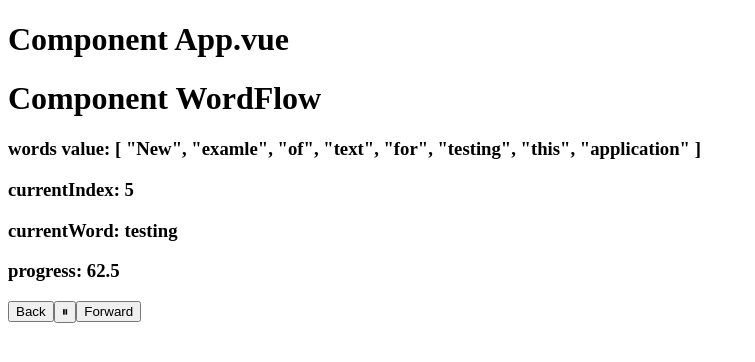
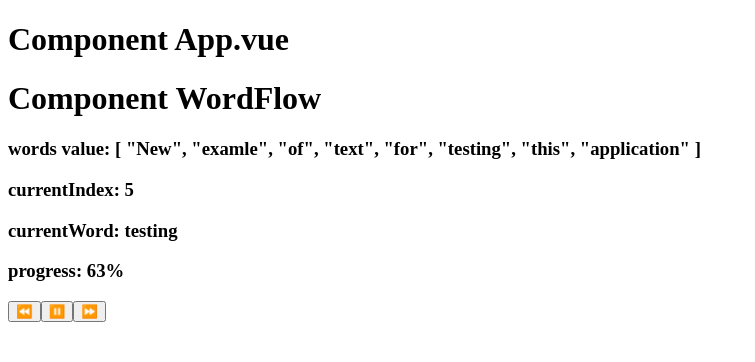
Before and after one commit to Dmitriy-Mur/WordFlow, a Vue app: page / in a window 1280 px wide. Shown: the top 362 px of the page, without its empty margins (0-755 px from the left). Built offline with nearby package versions, Linux system fonts and the light colour scheme.

Commit message:
fix buttons forward and back and fix bug in setCurrentWord function

```diff
--- a/src/components/ReadSpeedController.vue
+++ b/src/components/ReadSpeedController.vue
@@ -1,10 +1,10 @@
 <template>
   <div>
-    <button @click="store.toggleBack()">Back</button>
+    <button @click="store.toggleBack()">⏪</button>
     <button @click="store.togglePause()">
-      {{ store.playback.isPaused ? '▶️' : '⏸' }}
+      {{ store.playback.isPaused ? '▶️' : '⏸️' }}
     </button>
-    <button>Forward</button>
+    <button @click="store.toggleForward()">⏩</button>
   </div>
 </template>
 
--- a/src/components/WordFlow.vue
+++ b/src/components/WordFlow.vue
@@ -3,7 +3,7 @@
   <h3>words value: {{ store.content.words }}</h3>
   <h3>currentIndex: {{ store.playback.currentWordIndex }}</h3>
   <h3>currentWord: {{ store.currentWord }}</h3>
-  <h3>progress: {{ store.progress }}</h3>
+  <h3>progress: {{ store.progress }}%</h3>
 </template>
 
 <script setup lang="ts">
--- a/src/stores/reading.ts
+++ b/src/stores/reading.ts
@@ -21,7 +21,8 @@ export const useReadingStore = defineStore('reading', {
 
   getters: {
     currentWord: (state) => state.content.words[state.playback.currentWordIndex],
-    progress: (state) => (state.playback.currentWordIndex / state.content.words.length) * 100,
+    progress: (state) =>
+      Math.round((state.playback.currentWordIndex / state.content.words.length) * 100),
   },
 
   actions: {
@@ -53,15 +54,17 @@ export const useReadingStore = defineStore('reading', {
       }
     },
     setCurrentWord() {
-      if (this.content.currentWordIndex === 0) {
-        return
-      }
       this.playback.currentWordIndex =
         (this.playback.currentWordIndex + 1) % this.content.words.length
     },
     toggleBack() {
-      if (this.playback.currentIndex > 0) {
-        this.playback.currentIndex--
+      if (this.playback.currentWordIndex > 0) {
+        this.playback.currentWordIndex--
+      }
+    },
+    toggleForward() {
+      if (this.playback.currentWordIndex < this.content.words.length - 1) {
+        this.playback.currentWordIndex++
       }
     },
   },
```
